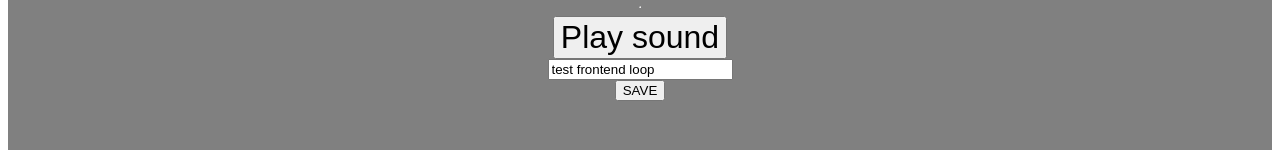
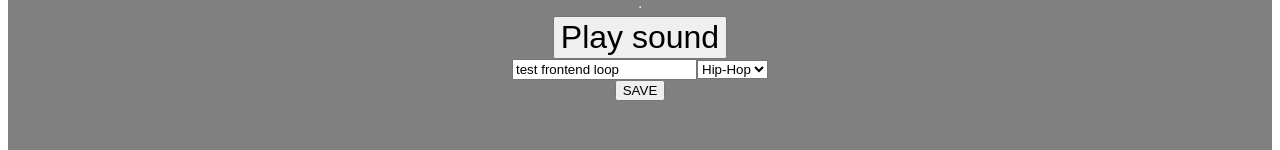
Before and after one commit to ericpesto/MonoMelody, a React (Create React App) app in the folder client/: page / in a window 1280 px wide. Shown: the part 539-689 px from the top of the page. Built offline with nearby package versions, Linux system fonts and the light colour scheme.

Commit message:
handle genre on frontend and backend

```diff
--- a/client/src/components/sequencer/Sequencer.js
+++ b/client/src/components/sequencer/Sequencer.js
@@ -28,11 +28,13 @@ const Sequencer = () => {
 
   // * Form State
   const [loopTitle, setLoopTitle] = useState('')
+  const [genres, setGenres] = useState([])
   const [formData, setFormData] = useState({
     title: loopTitle,
     bpm: bpm,
     steps: steps,
     synth: synth,
+    genres: genres,
   })
 
   useEffect(() => {
@@ -43,6 +45,7 @@ const Sequencer = () => {
     setNotes(notesArray)
 
     setLoopTitle('test frontend loop')
+    setGenres([2])
   }, [])
 
   useEffect(() => {
@@ -51,6 +54,7 @@ const Sequencer = () => {
       steps: steps,
       bpm: bpm,
       synth: synth,
+      genres: genres,
     }
     setFormData(newFormData)
     console.log('FORM DATA ->>',formData)
@@ -79,7 +83,7 @@ const Sequencer = () => {
     // }
     try {
       // await axios.post('/api/loops/', formData)
-      const response = await axios.post('/api/loops/', formToSend, { headers: { Authorization: 'Bearer eyJ0eXAiOiJKV1QiLCJhbGciOiJIUzI1NiJ9.eyJzdWIiOjIsImV4cCI6MTYxOTE5NTMwM30.ISqpfmCSTbtAQf0fYfV7dtOnJJkLMcq3rAxVd6D6Xug',
+      const response = await axios.post('/api/loops/', formToSend, { headers: { Authorization: 'Bearer eyJ0eXAiOiJKV1QiLCJhbGciOiJIUzI1NiJ9.eyJzdWIiOjEsImV4cCI6MTYxOTIxNzM0NX0.JzgEhd-ITt03F8h7VAbFNCPx7Xv6a0wTroVEXWnR4EE',
         'Content-Type': 'application/json',
       } })
       console.log('🐝 ~ file: Sequencer.js ~ line 75 ~ formToSend', response)
@@ -181,6 +185,9 @@ const Sequencer = () => {
           onChange={handleChange}
           value={formData.title}
         />
+        <select onChange={handleChange}>
+          <option value="1">Hip-Hop</option>
+        </select>
 
 
       </form>
```
